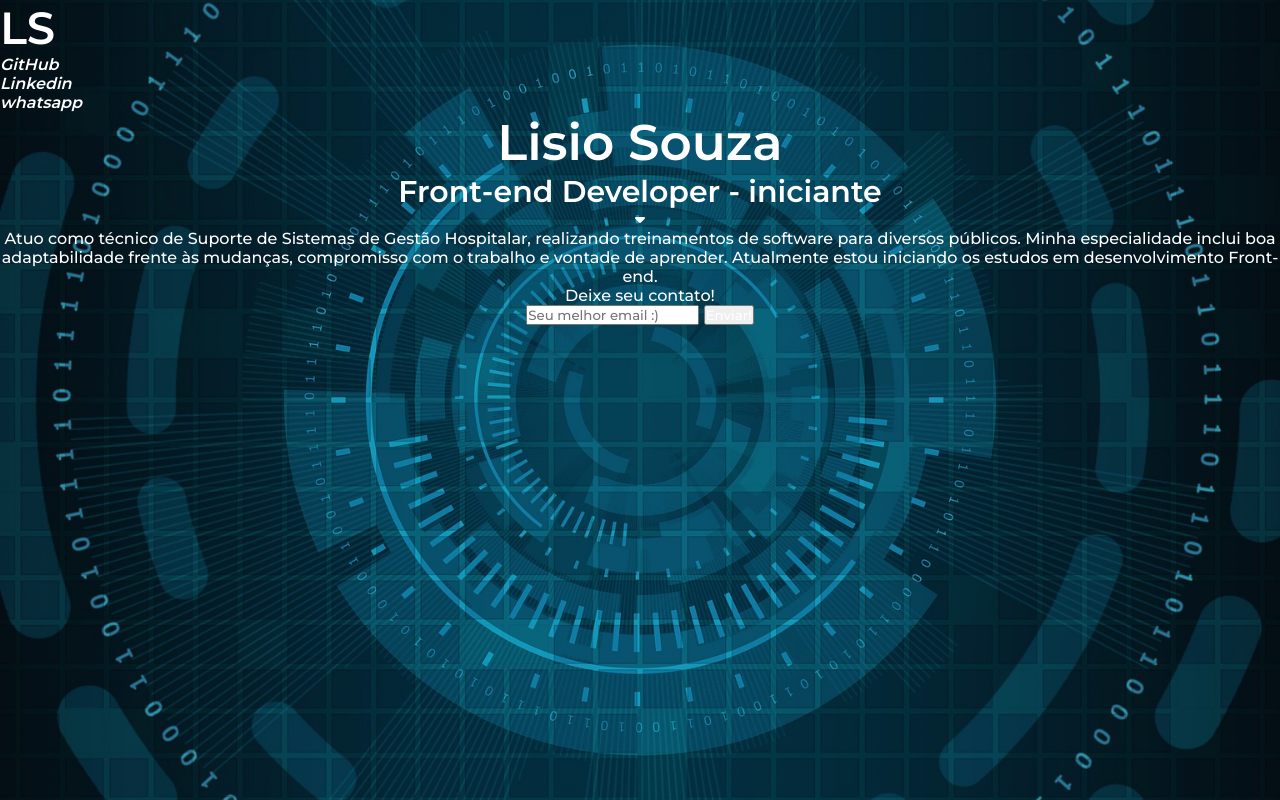
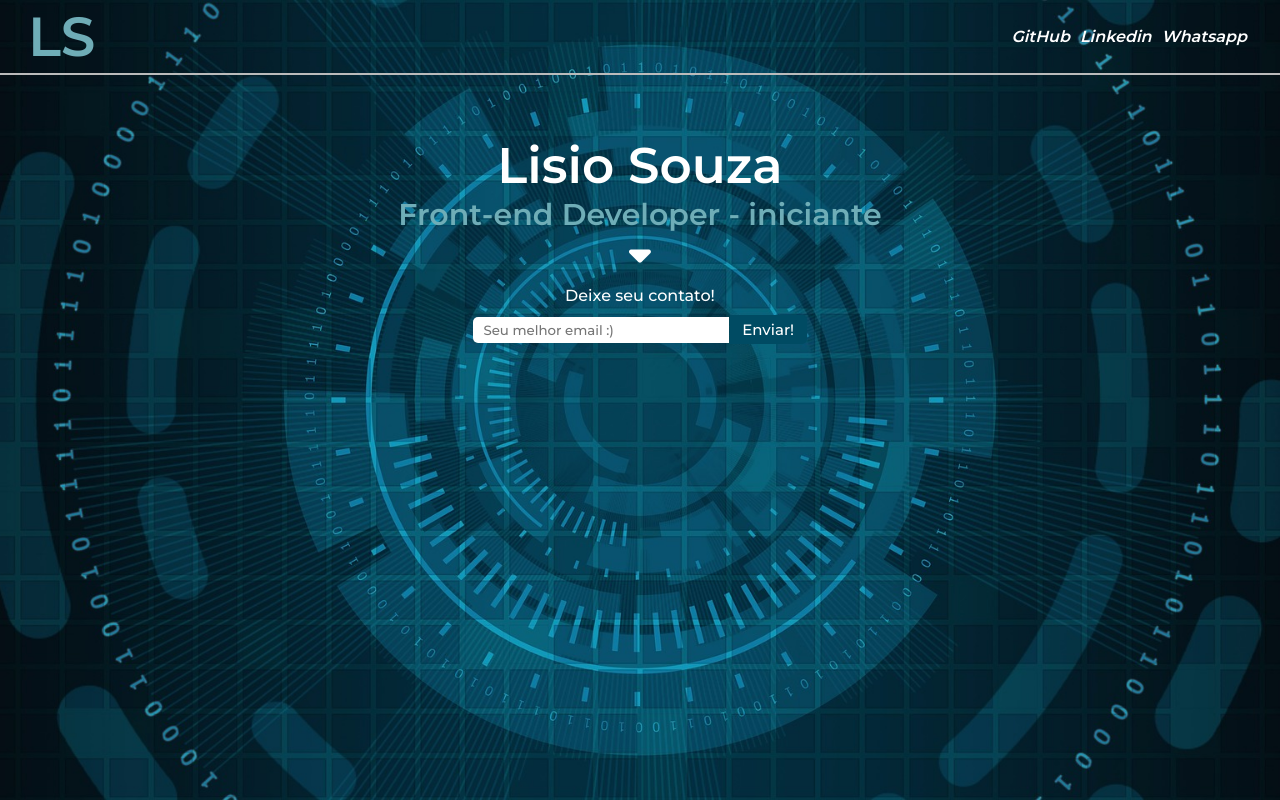
Before and after one commit to LisioSouza/portfolio, a plain HTML site: page index.html in a window 1280 px wide. Drawn offline with Linux system fonts and the light colour scheme.

Commit message:
Inserindo estilos

```diff
--- a/index.html
+++ b/index.html
@@ -24,7 +24,7 @@
                 <a target="_blank" href="https://www.linkedin.com/in/lisiosouza/">Linkedin</a>
             </li>
             <li>
-                <a target="_blank" href="https://wa.me/8599999999">whatsapp</a>
+                <a target="_blank" href="https://wa.me/8599999999">Whatsapp</a>
             </li>
         </ul>
     </header>
@@ -38,25 +38,33 @@
                     Front-end Developer - iniciante
                 </h3>
             </div>
-            <div id="arrow">
-                <i class="fa-solid fa-caret-down"></i>
+            <div onclick="displayAbout()" id="arrow">
+                <i id="animation" class="fa-solid fa-caret-down"></i>
             </div>
-            <div id="about">
+            <div style="display:none;" id="about">
                 <p>
-                    Atuo como técnico de Suporte de Sistemas de Gestão Hospitalar, realizando treinamentos de software para diversos públicos. Minha especialidade inclui boa adaptabilidade frente às mudanças, compromisso com o trabalho e vontade de aprender. Atualmente estou iniciando os estudos em desenvolvimento Front-end.
+                    Atuo como técnico de Suporte de Sistema de Gestão Hospitalar realizando treinamentos de software para diversos públicos. Minha especialidade inclui boa adaptabilidade frente às mudanças, compromisso com o trabalho e vontade de aprender. Atualmente estou iniciando os estudos em desenvolvimento Front-end.
                 </p>
             </div>
             <div class="form">
-                <p>Deixe seu contato!</p>
+                <div>
+                    <p>Deixe seu contato!</p>
+                </div>
                 <form action="">
                     <input type="text" placeholder="Seu melhor email :)">
                     <button>Enviar!</button>
                 </form>
-
             </div>
         </section>
+    </main>
 
-
-    </main>
+    <script>
+        function displayAbout() {
+            var arrow = document.getElementById('animation');
+            arrow.classList.toggle('rotate');
+            var display = document.getElementById('about');
+            display.classList.toggle('active');
+        }
+    </script>
 </body>
 </html>
--- a/styles.css
+++ b/styles.css
@@ -10,12 +10,41 @@ body {
     background-size: cover;
 }
 
+header {
+    display: flex;
+    justify-content: space-between;
+    align-items: center;
+    padding: 3px;
+    border-bottom: 2px solid #bbbbbb;
+    margin-bottom: 60px;
+}
+
+header ul {
+    display: flex;
+    margin-right: 25px;
+}
+
+header ul li {
+    padding: 5px;
+}
+
+header ul li a {
+    transition: 100ms;
+}
+
+header ul li a:hover {
+    color: #6fadb7;
+    text-decoration: underline;
+}
+
 .container {
     text-align: center;
 }
 
 #logo {
-    font-size: 45px;
+    font-size: 55px;
+    margin-left: 25px;
+    color: #6fadb7;
 }
 
 ul {
@@ -26,6 +55,7 @@ ul {
 a {
     text-decoration: none;
     font-weight: 700;
+    font-size: 16px;
 }
 
 .container .name h1 {
@@ -34,4 +64,89 @@ a {
 
 .container .name h3 {
     font-size: 30px;
+    color: #6fadb7;
 }
+
+#arrow {
+    font-size: 35px;
+    cursor: pointer;
+    /*animation: blink 1s steps(5, start) infinite;*/
+}
+
+@keyframes blink {
+    to {
+        visibility: hidden;
+    }
+}
+
+#animation {
+    transition: 300ms;
+}
+
+.rotate {
+    transform: rotate(180deg);
+    transition: 300ms;
+}
+
+.active {
+    display: block !important;
+}
+
+#about p {
+    width: 600px;
+    margin: 10px auto;
+    text-align: justify;
+}
+
+.form {
+    width: 40%;
+    margin: 5px auto;
+    margin-top: 10px;
+}
+
+.form input {
+    width: 50%;
+    padding: 5px 10px;
+    color: #6fadb7;
+    border: none;
+    border-radius: 5px 0px 0px 5px;
+
+}
+
+.form button {
+    width: 15%;
+    margin-top: 10px;
+    padding: 5px 10px;
+    background-color: #004b63;
+    font-weight: 500;
+    border: none;
+    border-radius: 0px 5px 5px 0px;
+    cursor: pointer;
+    transition: none;
+    font-size: 15px;
+    margin-left: -4px;
+}
+
+.form button:hover {
+    background-color: #6fadb7;
+    color:#ffffff ;
+}
+
+@media only screen and {max-width: 768px) {
+    .form {
+        width: 100%;
+    }
+}
+
+@media only screen and {max-width: 480px) {
+    .container .name h1 {
+        font-size: 30px;
+    }
+    .container .name h3 {
+        font-size: 15px;
+    }
+    #about p {
+        max-width: 80%;
+        text-align:justify ;
+    }
+}
```
Also changed, not shown: logo.png (deleted).
